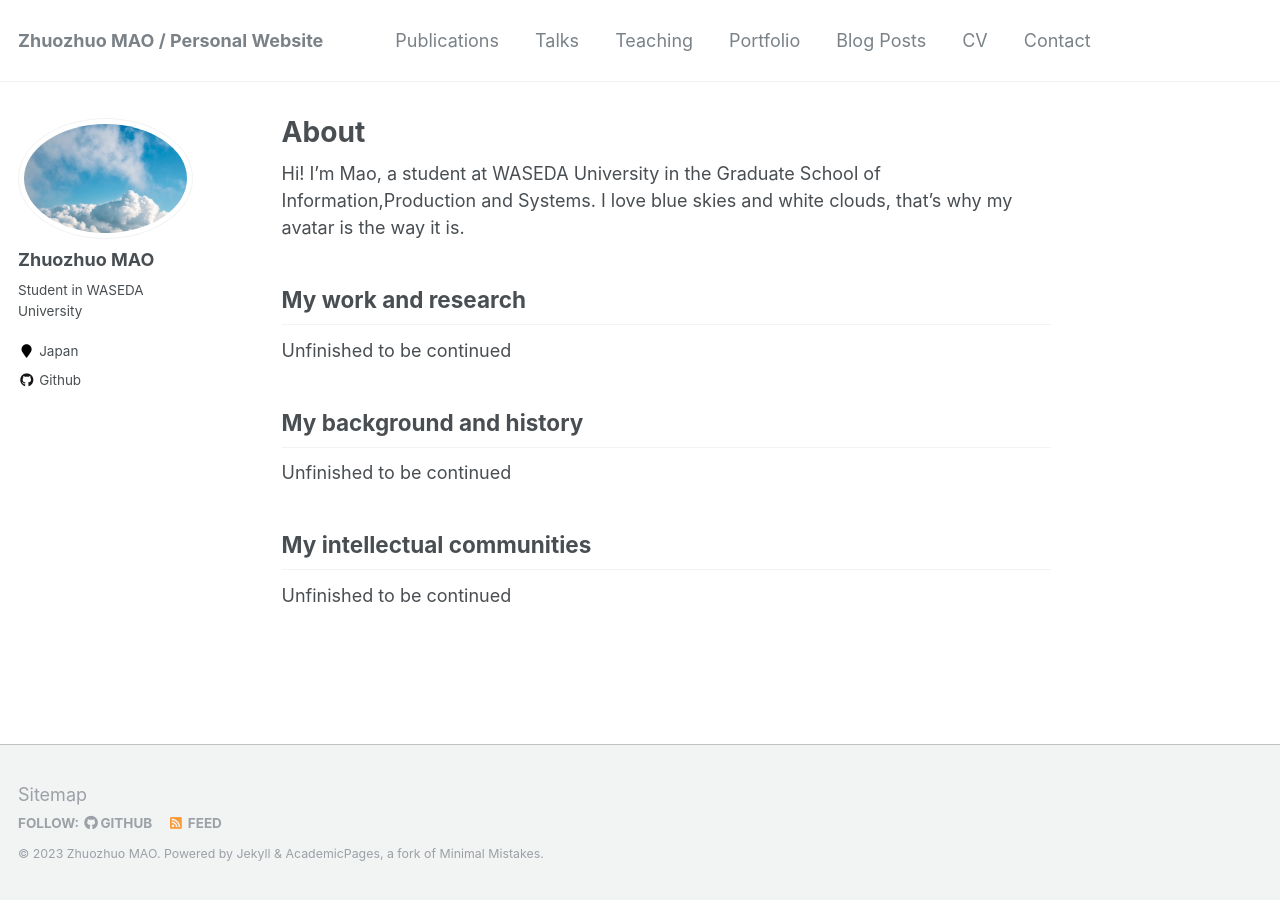
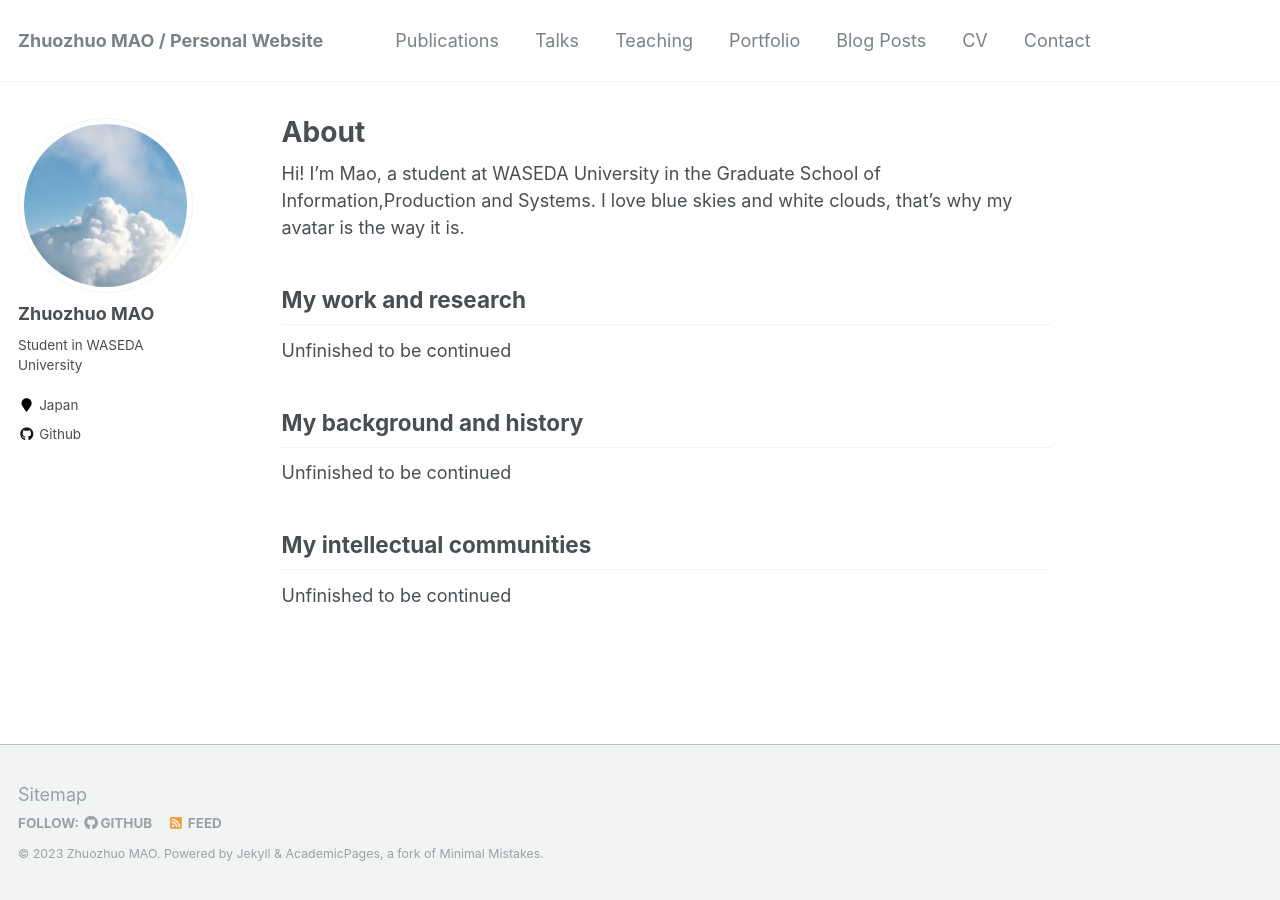
Before and after one commit to zhzhmao/zhzhmao.github.io, a Jekyll site: the page built from _pages/about.md, in a window 1280 px wide. Built offline with Jekyll 4.4.1, drawn with Linux system fonts in a browser that asks for light colours.

Commit message:
modified:   _config.yml 	new file:   images/sky.jpg

```diff
--- a/_config.yml
+++ b/_config.yml
@@ -81,7 +81,7 @@ analytics:
 # Site Author
 author:
   name             : "Zhuozhuo MAO"
-  avatar           : "sky-gbcfe571ac_1920.jpg"
+  avatar           : "sky.jpg"
   bio              : "Student in WASEDA University"
   location         : "Japan"
   employer         :
```
Also changed, not shown: images/sky.jpg (added).
